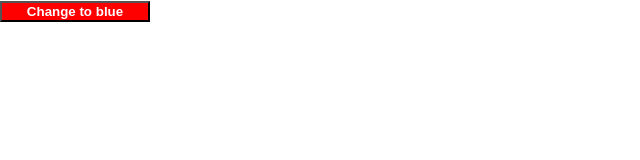
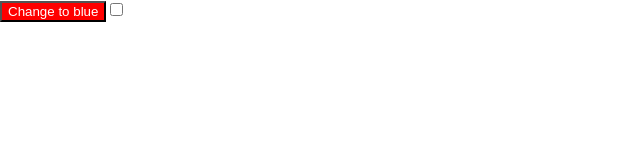
Before and after one commit to lennox-davidlevy/react-jest-testing, a React (Create React App) app: page / in a window 1280 px wide. Shown: the top 160 px of the page, without its empty margins (0-640 px from the left). Built offline with nearby package versions, Linux system fonts and the light colour scheme.

Commit message:
checkbox added, and tests passed

```diff
--- a/src/App.js
+++ b/src/App.js
@@ -4,10 +4,17 @@ import './App.css';
 
 function App() {
   const [buttonColor, setButtonColor] = useState('red');
+  const [checked, setChecked] = useState(false);
   const newButtonColor = buttonColor === 'red' ? 'blue' : 'red';
   const handleButtonClick = (e) => {
     e.preventDefault();
     setButtonColor(newButtonColor);
+  };
+
+  const handleCheckboxChange = () => {
+    setChecked((prevChecked) => {
+      return !prevChecked;
+    });
   };
 
   return (
@@ -16,13 +23,17 @@ function App() {
         style={{
           backgroundColor: buttonColor,
           color: 'white',
-          fontWeight: '600',
-          minWidth: '150px',
         }}
         onClick={handleButtonClick}
+        disabled={checked}
       >
         Change to {newButtonColor}
       </button>
+      <input
+        type="checkbox"
+        checked={checked}
+        onChange={handleCheckboxChange}
+      />
     </div>
   );
 }
```
Also changed, not shown: 1 other file (tests, documents, lock files or other folders).
